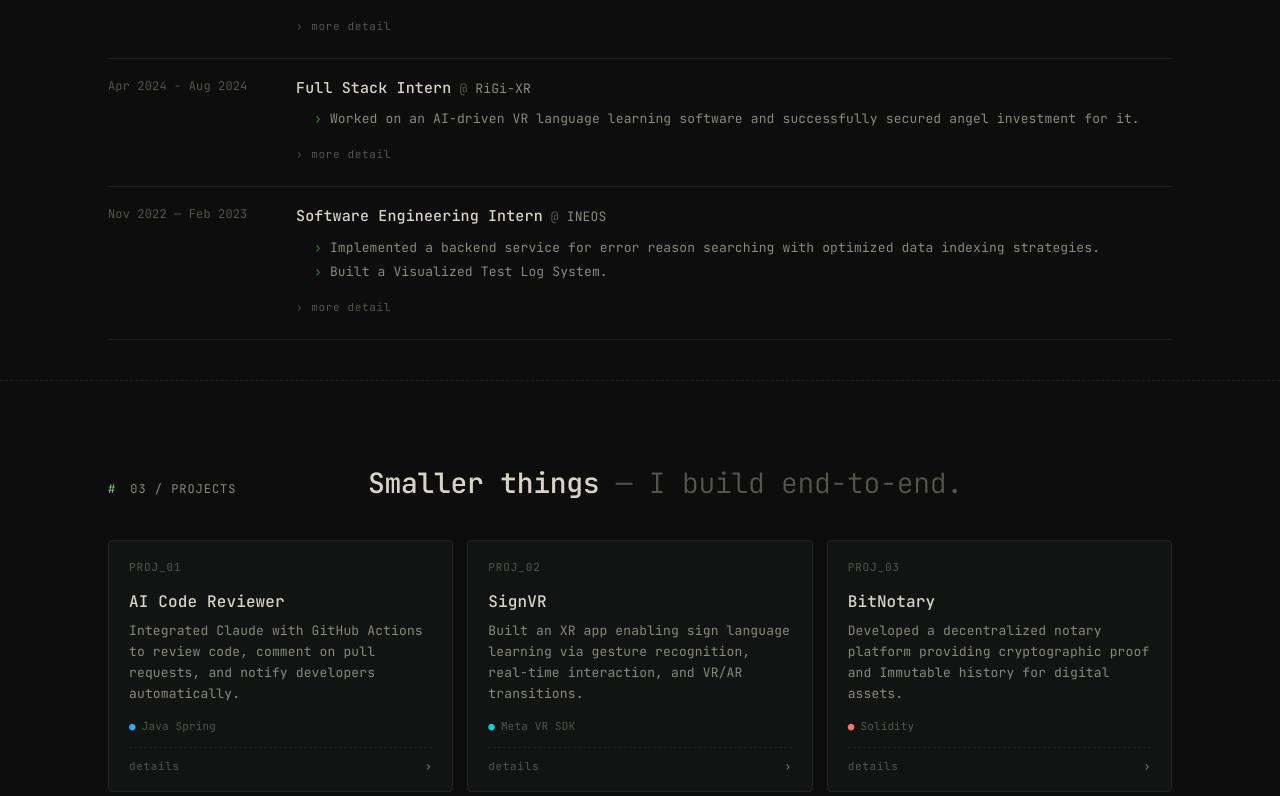
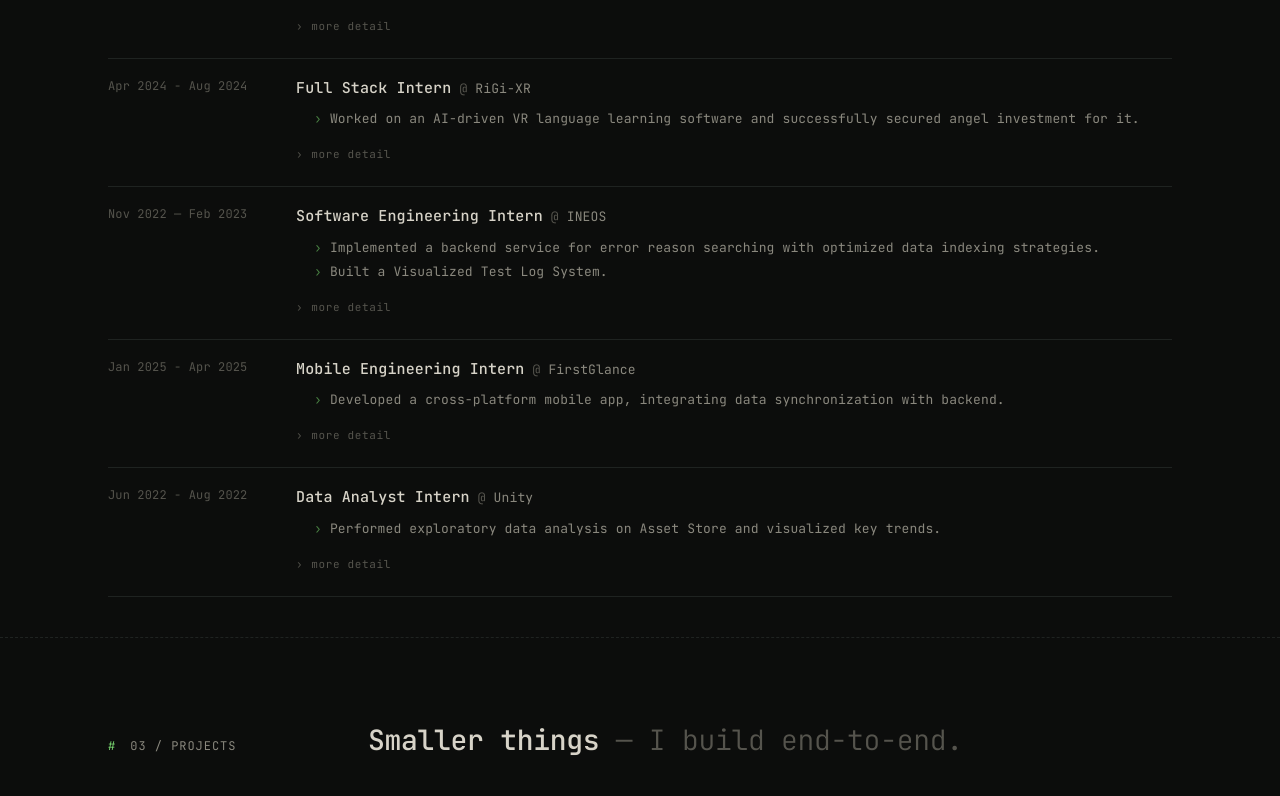
Before and after one commit to JohnsonChen18/portfolio, a React (Vite) app: page / in a window 1280 px wide. Shown: the part 1556-2352 px from the top of the page. Built offline with nearby package versions, Linux system fonts and the light colour scheme.

Commit message:
updated Experience.jsx

```diff
--- a/src/components/Experience.jsx
+++ b/src/components/Experience.jsx
@@ -93,6 +93,40 @@ const JOBS = [
             {k: 'learned', v: "How to manage infra in professional environment."},
         ],
     },
+    {
+        when: 'Jan 2025 - Apr 2025',
+        role: 'Mobile Engineering Intern',
+        company: 'FirstGlance',
+        bullets: [
+            'Developed a cross-platform mobile app, integrating data synchronization with backend.'
+        ],
+        detail: [
+            {k: 'team', v: 'Mobile Team'},
+            {
+                k: 'stack',
+                v: '<span class="chip">Flutter</span><span class="chip">Dart</span><span class="chip">Provider</span><span class="chip">BLoC</span>'
+            },
+            {k: 'shipped', v: 'A mobile app which build a bridge between startups and investors'},
+            {k: 'learned', v: "Mobile Developing."},
+        ],
+    },
+    {
+        when: 'Jun 2022 - Aug 2022',
+        role: 'Data Analyst Intern',
+        company: 'Unity',
+        bullets: [
+            'Performed exploratory data analysis on Asset Store and visualized key trends.'
+        ],
+        detail: [
+            {k: 'team', v: 'Data Visualization Team'},
+            {
+                k: 'stack',
+                v: '<span class="chip">Python</span><span class="chip">Tableau</span><span class="chip">Spark</span>'
+            },
+            {k: 'shipped', v: 'Provide insights about consumer behaviour in assent store to support strategic decision making'},
+            {k: 'learned', v: "How to clean and transform complex data into intuitive visual dashboards that directly empower business decision-making."},
+        ],
+    },
 ]
 
 export default function Experience() {
```
